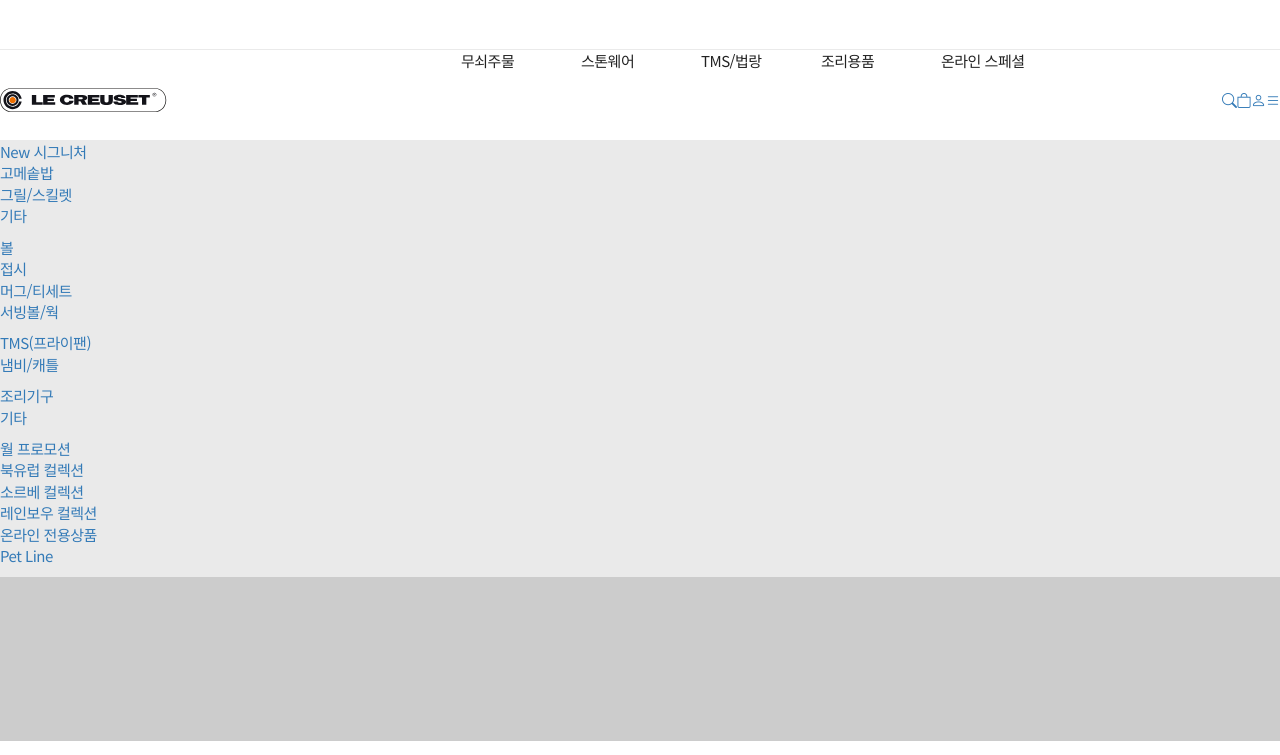
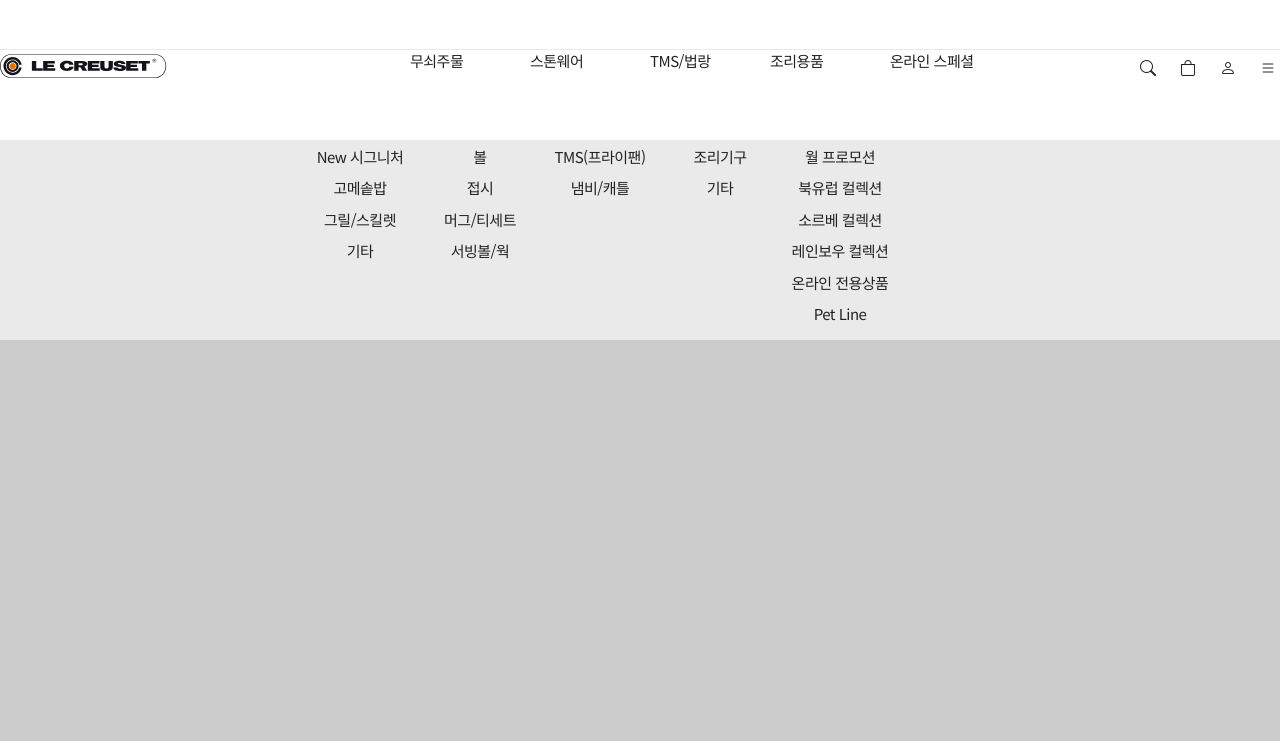
Before and after one commit to notgoodcom/lecrueset_re, a PHP site: page / in a window 1280 px wide. Shown: the top 755 px of the page. Run offline with PHP 8.4, Linux system fonts and the light colour scheme; some libraries are stand-ins or nearby versions.

Commit message:
style 추가

```diff
--- a/css/style.css
+++ b/css/style.css
@@ -68,7 +68,6 @@ a:hover {
                     }
                         header.top .gnb .gnbWrap .menu li {
                             width:calc(100% / 5);
-                            height:90px;
                         }
 
                             header.top .gnb .gnbWrap .menu li a {
@@ -93,17 +92,50 @@ a:hover {
                         align-self: center;
                     }
 
+                        header.top .gnb .gnbWrap .iconWrap a {
+                            width:20px;
+                            height:20px;
+                            display: block;
+                            margin-left:20px;
+                        }
+
+                            header.top .gnb .gnbWrap .iconWrap a i {
+                                font-size:16px;
+                                color:#222;
+                            }
+
                 /* submenu */
 
                 header.top .gnb .subGnb {
                     width:100%;
-                    display: flex;
-                    flex-direction: row;
                     position:absolute;
                     left:0px;
                     top:91px;
                     background:#EAEAEA;
                 }
+
+                    header.top .gnb .subGnb .wrap {
+                        width:600px;
+                        display: flex;
+                        flex-direction: row;
+                        margin-left:300px;
+                    }
+                        header.top .gnb .subGnb .wrap .sub {
+                            width:calc(100% / 5);
+                        }
+
+                            header.top .gnb .subGnb .wrap .sub li {
+                                padding:5px 10px;
+                                text-align:center;
+                            }
+
+                                header.top .gnb .subGnb .wrap .sub li a {
+                                    color:#222;
+                                }
+
+                                header.top .gnb .subGnb .wrap .sub li a:hover {
+                                    text-decoration: underline;
+                                }
 
 
     /* section */
```
